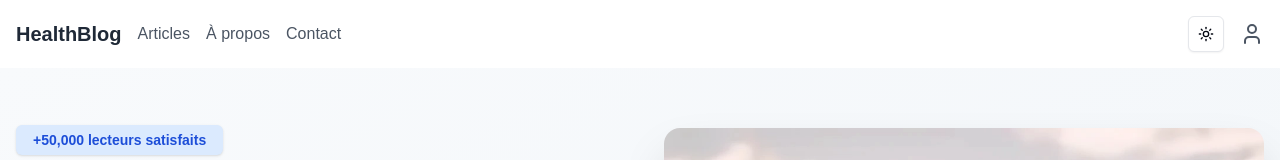
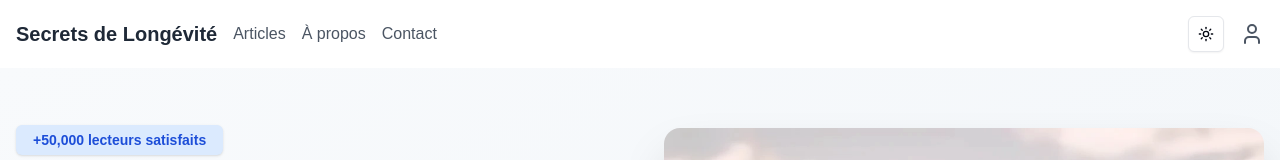
Before and after one commit to BrvAlexis/blog, a Next.js app: page / in a window 1280 px wide. Shown: the top 160 px of the page. Built offline with nearby package versions, Linux system fonts and the light colour scheme; no server answers; the database is empty.

Commit message:
clean component

```diff
--- /dev/null
+++ b/src/app/about/page.tsx
@@ -0,0 +1,9 @@
+import { AboutSection } from "@/components/about-section";
+
+export default function AboutPage() {
+  return (
+    <main>
+      <AboutSection />
+    </main>
+  );
+}
--- a/src/app/components/navbar.tsx
+++ b/src/app/components/navbar.tsx
@@ -34,7 +34,7 @@ export default function Navbar() {
       <div className="navbar-left flex items-center space-x-4">
         <Link href="/">
           <span className="text-xl font-semibold text-gray-800 dark:text-white hover:text-indigo-500 transition-colors duration-200">
-            HealthBlog
+            Secrets de Longévité
           </span>
         </Link>
         <div className="hidden md:flex space-x-4">
--- /dev/null
+++ b/src/app/contact/page.tsx
@@ -0,0 +1,9 @@
+import { ContactSection } from "@/components/contact-section";
+
+export default function ContactPage() {
+  return (
+    <main>
+      <ContactSection />
+    </main>
+  );
+}
--- a/src/components/about-section.tsx
+++ b/src/components/about-section.tsx
@@ -1,3 +1,5 @@
+"use client";
+
 import { Button } from "@/components/ui/button";
 import Image from "next/image";
 import { Badge } from "@/components/ui/badge";
```
